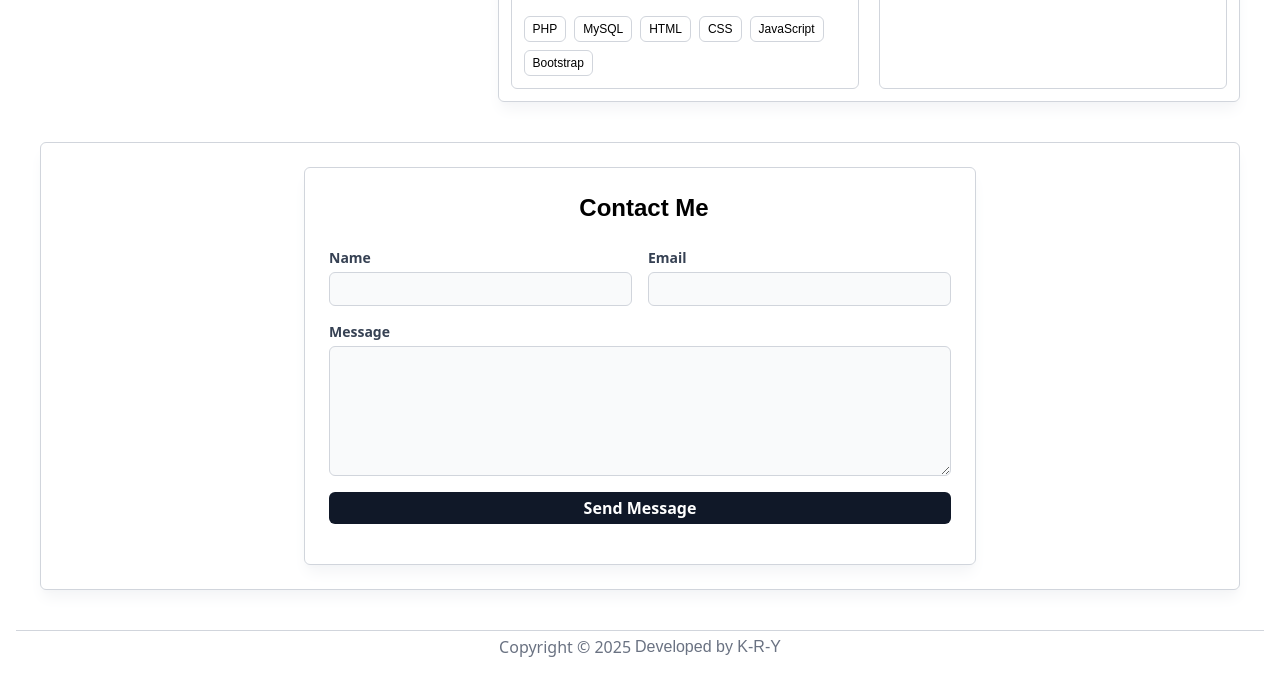
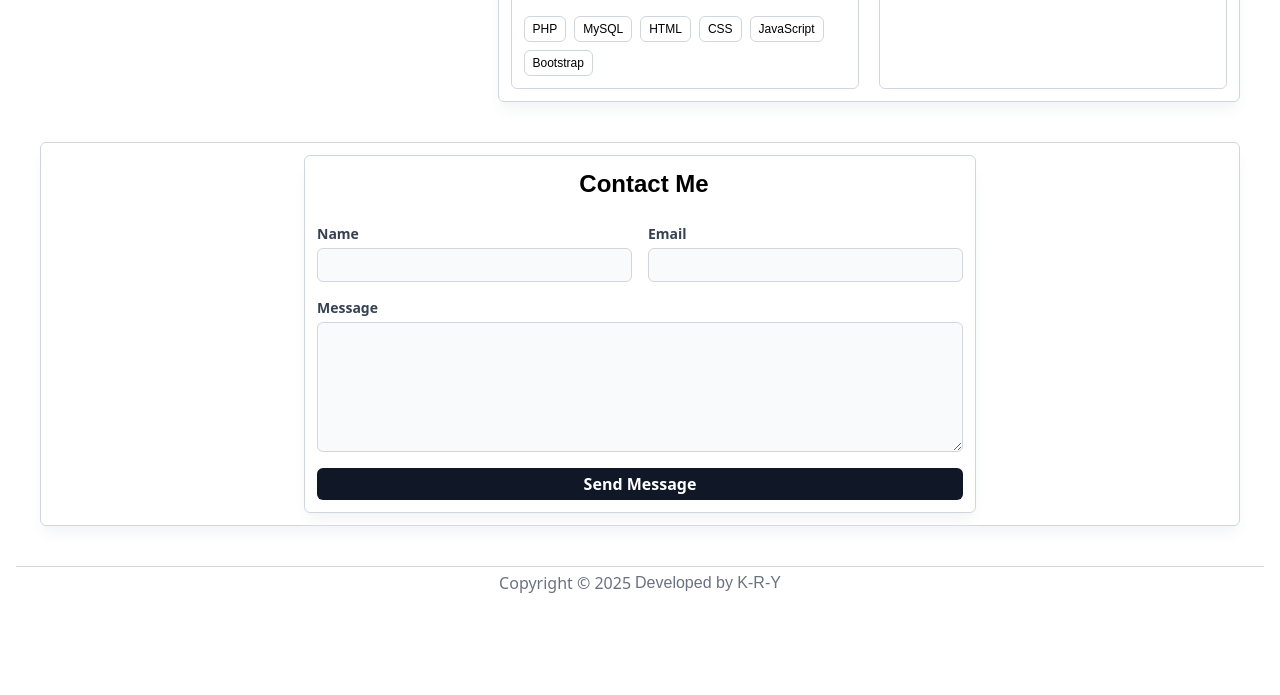
Before and after one commit to k-r-y/k-r-y, a website: page src/index.html in a window 1280 px wide. Shown: the part 1356-2051 px from the top of the page. After the commit the page ends 1999 px from the top, so only its background shows below. Drawn offline with nearby package versions, Linux system fonts and the light colour scheme; files that its build step writes are made by us from their sources; some icons are missing.

Commit message:
remove capcha

```diff
--- a/src/index.html
+++ b/src/index.html
@@ -416,8 +416,8 @@
       </section>
     </main>
 
-    <section class="max-w-[1200px] flex gap-3 flex-col lg:flex-row mx-auto border border-gray-300 p-6 shadow-lg shadow-gray-100  rounded-md mt-10">
-      <div class="w-full max-w-2xl mx-auto border border-gray-300 p-6 shadow-lg shadow-gray-100  rounded-md">
+    <section class="max-w-[1200px] flex gap-3 flex-col lg:flex-row mx-auto border border-gray-300 p-3 shadow-lg shadow-gray-100  rounded-md mt-10">
+      <div class="w-full max-w-2xl mx-auto border border-gray-300 p-3 shadow-lg shadow-gray-100  rounded-md">
         <h1 class="text-2xl font-semibold flex items-center gap-2 mb-6 justify-center"> <i class='bx bx-envelope'></i> Contact Me</h1>
         <form action="https://api.web3forms.com/submit" method="POST" class="flex flex-col gap-4">
 
@@ -441,7 +441,7 @@
           <input type="hidden" name="redirect" value="https://web3forms.com/success">
 
           <button type="submit" class="px-2 py-1 bg-gray-900 text-white font-semibold rounded-md hover:bg-gray-800 transition-colors w-full self-end cursor-pointer">Send Message</button>
-           <div class="h-captcha" data-captcha="true"></div>
+
 
         </form>
       </div>
@@ -476,6 +476,6 @@
     </div>
 
     <script src="script.js"></script>
-    <script src="https://web3forms.com/client/script.js" async defer></script>
+
   </body>
 </html>
```
